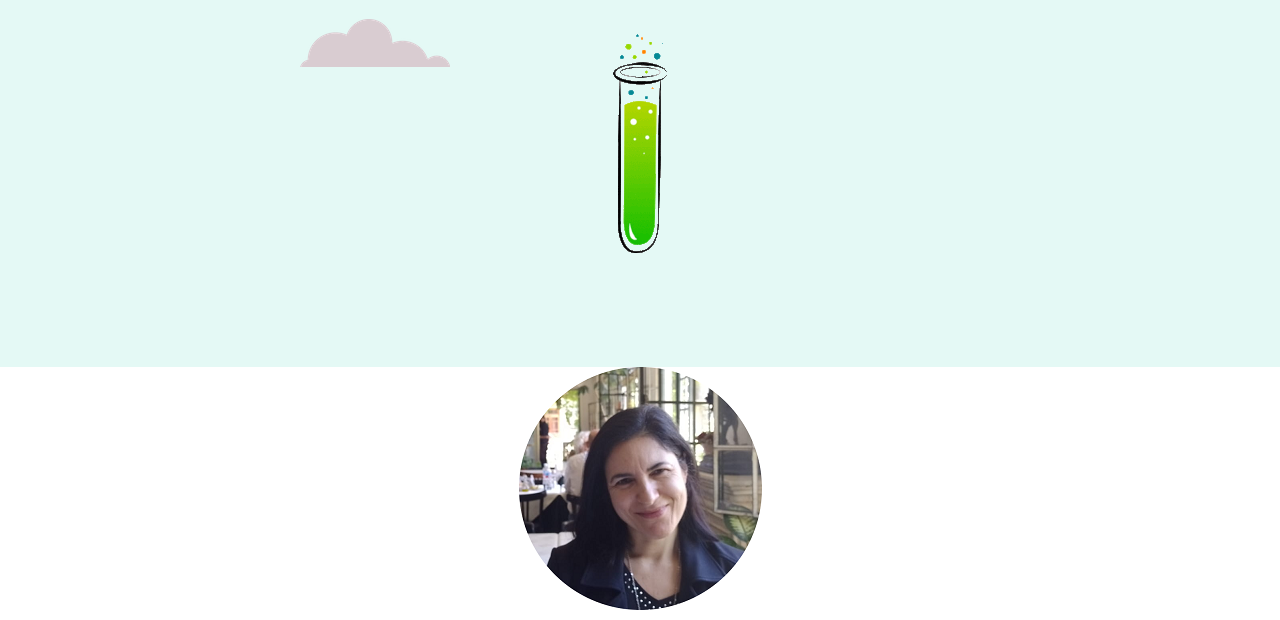
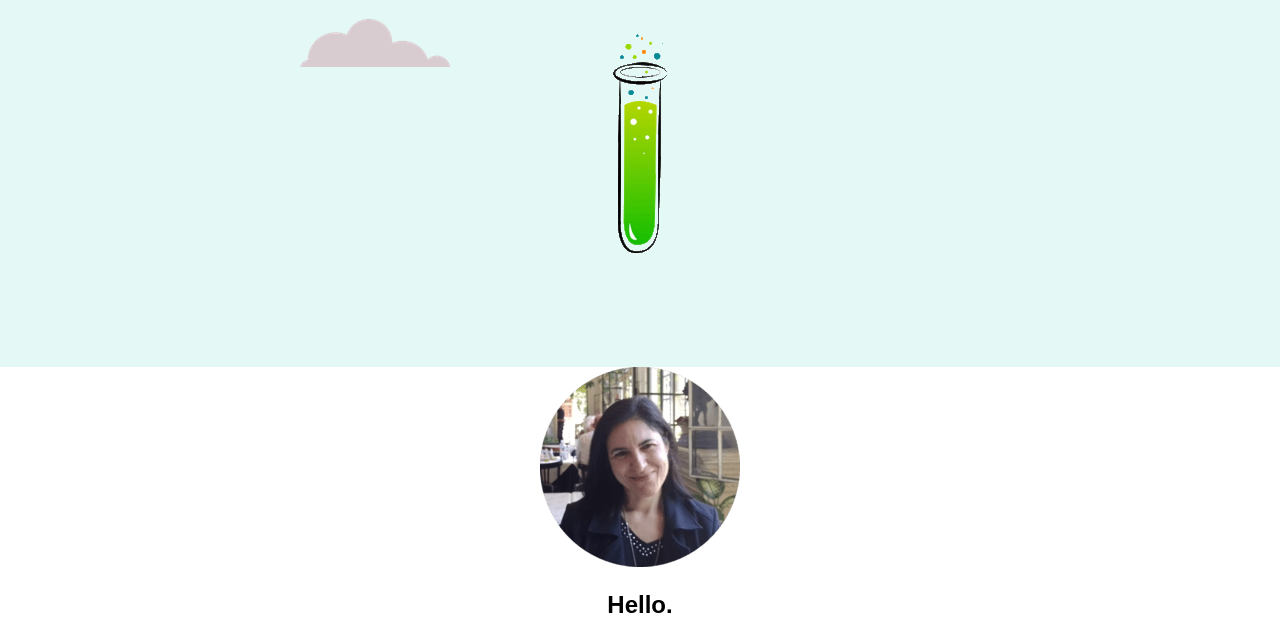
Before and after one commit to catalinazz/CV, a plain HTML site: page index.html in a window 1280 px wide. Shown: the part 180-800 px from the top of the page. Drawn offline with Linux system fonts and the light colour scheme.

Commit message:
Add files via upload

```diff
--- a/index.html
+++ b/index.html
@@ -19,7 +19,7 @@
     </div>
     <div class="middle-container">
         <div class="profile">
-          <img src="Foto_circulo.png" alt="foto-Catalina">
+          <img src="foto.png" alt="foto-Catalina">
           <h2>Hello.</h2>
           <p>My name is Catalina. I have a degree in Chemistry (Buenos Aires University) and other in Pharmacy (Kennedy University).
              I also have a postgrade in Quality Engineering (National Technological University).</p>
```
Also changed, not shown: foto.png (added).
